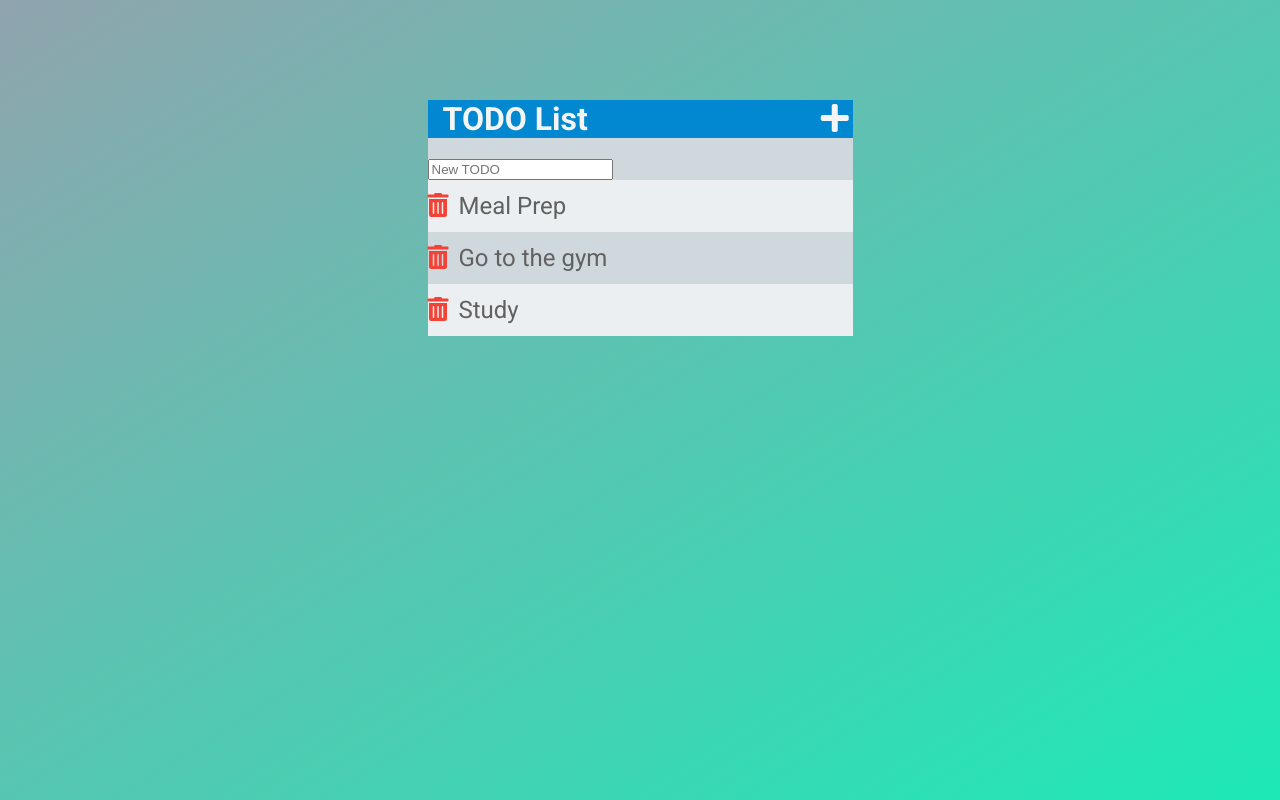
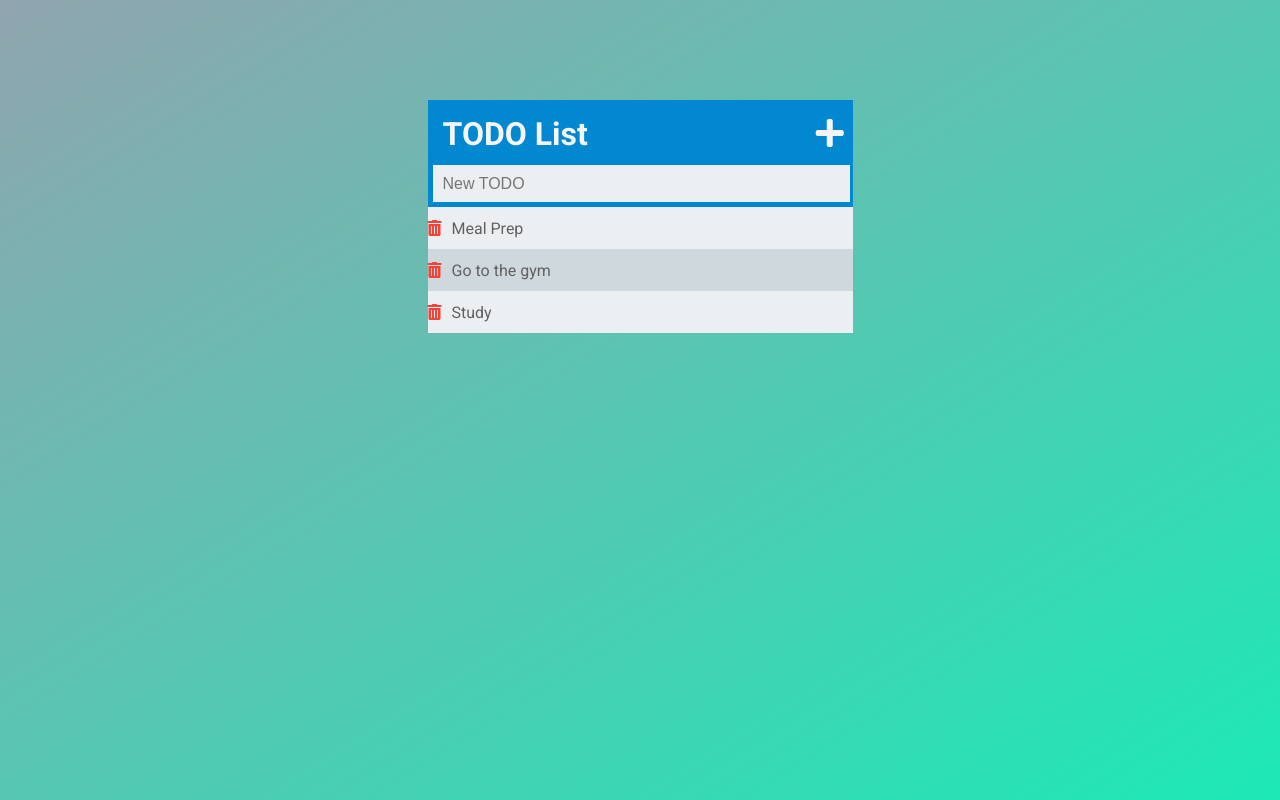
Before and after one commit to MattVastarelli/TODO-WebApp, a plain HTML site: page index.html in a window 1280 px wide. Drawn offline with Linux system fonts and the light colour scheme.

Commit message:
input in correct spot

```diff
--- a/assets/css/TODOs.css
+++ b/assets/css/TODOs.css
@@ -1,7 +1,7 @@
 #todolist {
 	width: 425px;
 	margin: 0 auto;
-	background-color: #cfd8dc;
+	background-color: #0288d1;
 	margin-top: 100px;
 }
 
@@ -9,6 +9,10 @@ h1 {
 	background-color: #0288d1;
 	color: #f5f5f5;
 	padding-left: 15px;
+	padding-top: 15px;
+	height: 50px;
+	margin-bottom: 0;
+	font-weight: 700;
 }
 
 ul {
@@ -20,17 +24,18 @@ ul {
 
 body {
 	font-family: Roboto;
+	font-weight: 400;
 }
 
 li {
 	color: #616161;
-	height: 40px;
-	font-size: 18pt;
+	height: 30px;
+	font-size: 12pt;
 	padding-top: 12px;
 }
 /* plus sign */
 h1 i {
-	margin-left: 225px;
+	margin-left: 220px;
 }
 /* trash can */
 span i {
@@ -49,3 +54,17 @@ html {
 .toggleLine-through{
 	text-decoration: line-through;
 }
+
+input {
+	background-color: #eceff1;
+	border-top: 0;
+	height: 35px;
+	width: 405px;
+	margin-left: 5px;
+	margin-bottom: 5px;
+	margin-right: 5px;
+	border: none;
+	font-size: 12pt;
+	color: #1976d2;
+	padding-left: 10px;
+}
--- a/index.html
+++ b/index.html
@@ -3,7 +3,7 @@
 <head>
 	<title>My TODO List</title>
 	<link rel="SHORTCUT ICON" href="assets/img/checkbox-icon.png">
-	<link href="https://fonts.googleapis.com/css?family=Roboto:400,500,700" rel="stylesheet">
+	<link href="https://fonts.googleapis.com/css?family=Roboto:400,700" rel="stylesheet">
 	<link rel="stylesheet" href="https://use.fontawesome.com/releases/v5.0.13/css/all.css" integrity="sha384-DNOHZ68U8hZfKXOrtjWvjxusGo9WQnrNx2sqG0tfsghAvtVlRW3tvkXWZh58N9jp" crossorigin="anonymous">
 	<link rel="stylesheet" type="text/css" href="assets/css/TODOs.css">
 	<script type="text/javascript" src="assets/js/lib/jquery-3.3.1.min.js"></script>
```
